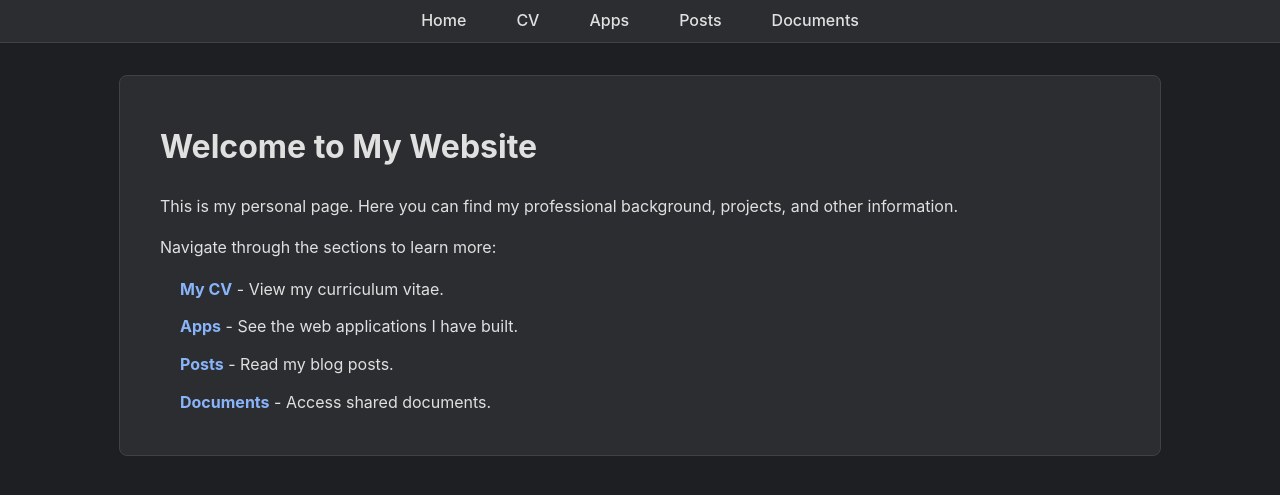
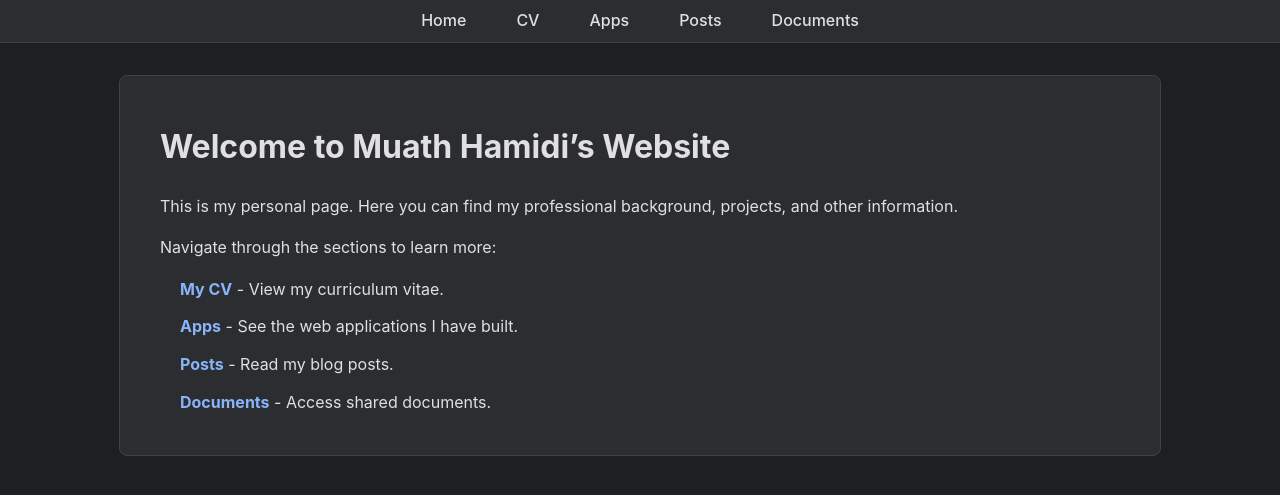
Before and after one commit to MuathHamidi/muath.hamidi, a Jekyll site: the page built from index.md, in a window 1280 px wide. Shown: the top 495 px of the page. Built offline with Jekyll 4.4.1, drawn with Linux system fonts in a browser that asks for light colours; our own code applies the rules of GitHub Pages for plain Markdown files.

Commit message:
Update index.md

```diff
--- a/index.md
+++ b/index.md
@@ -1,7 +1,7 @@
 ---
 layout: default
 ---
-# Welcome to My Website
+# Welcome to Muath Hamidi's Website
 
 This is my personal page. Here you can find my professional background, projects, and other information.
 
```
